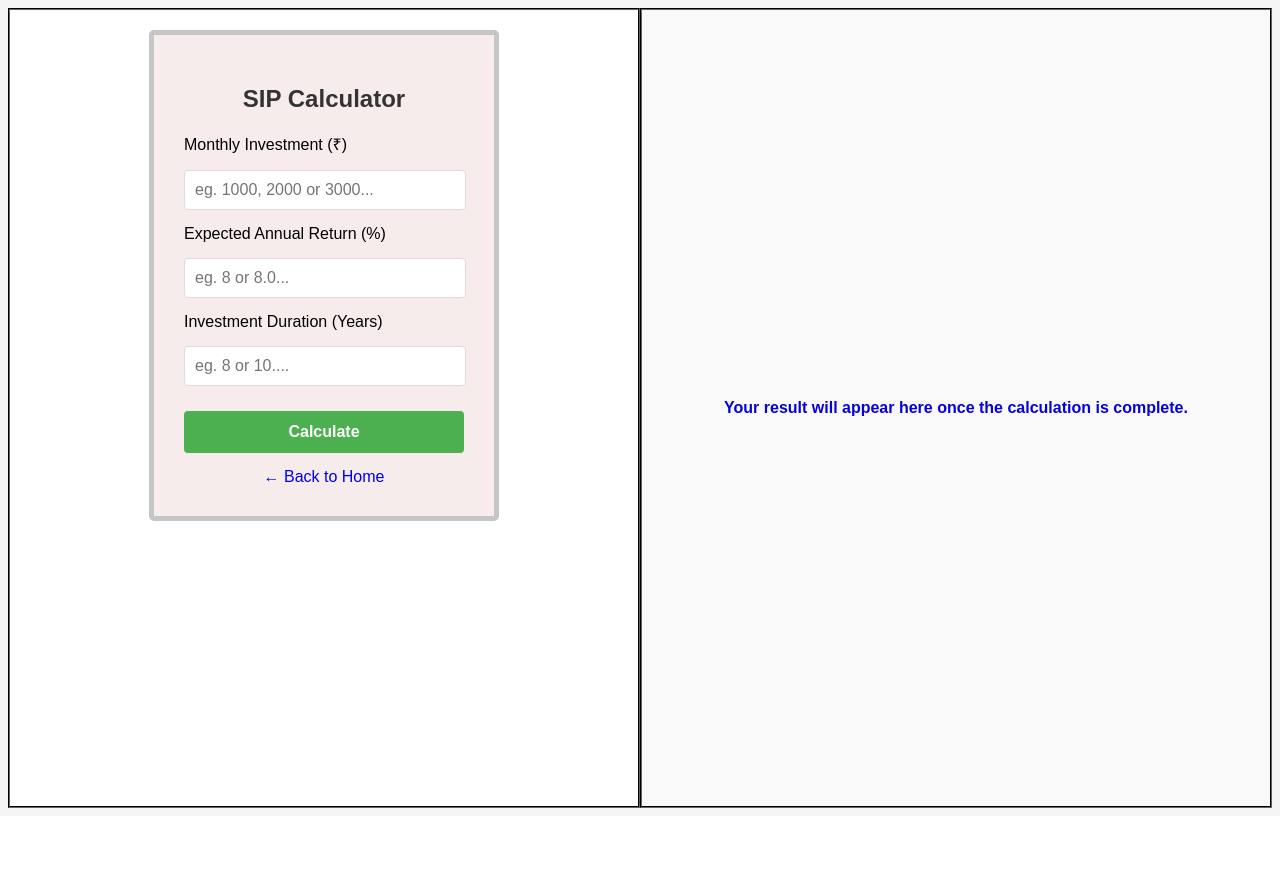
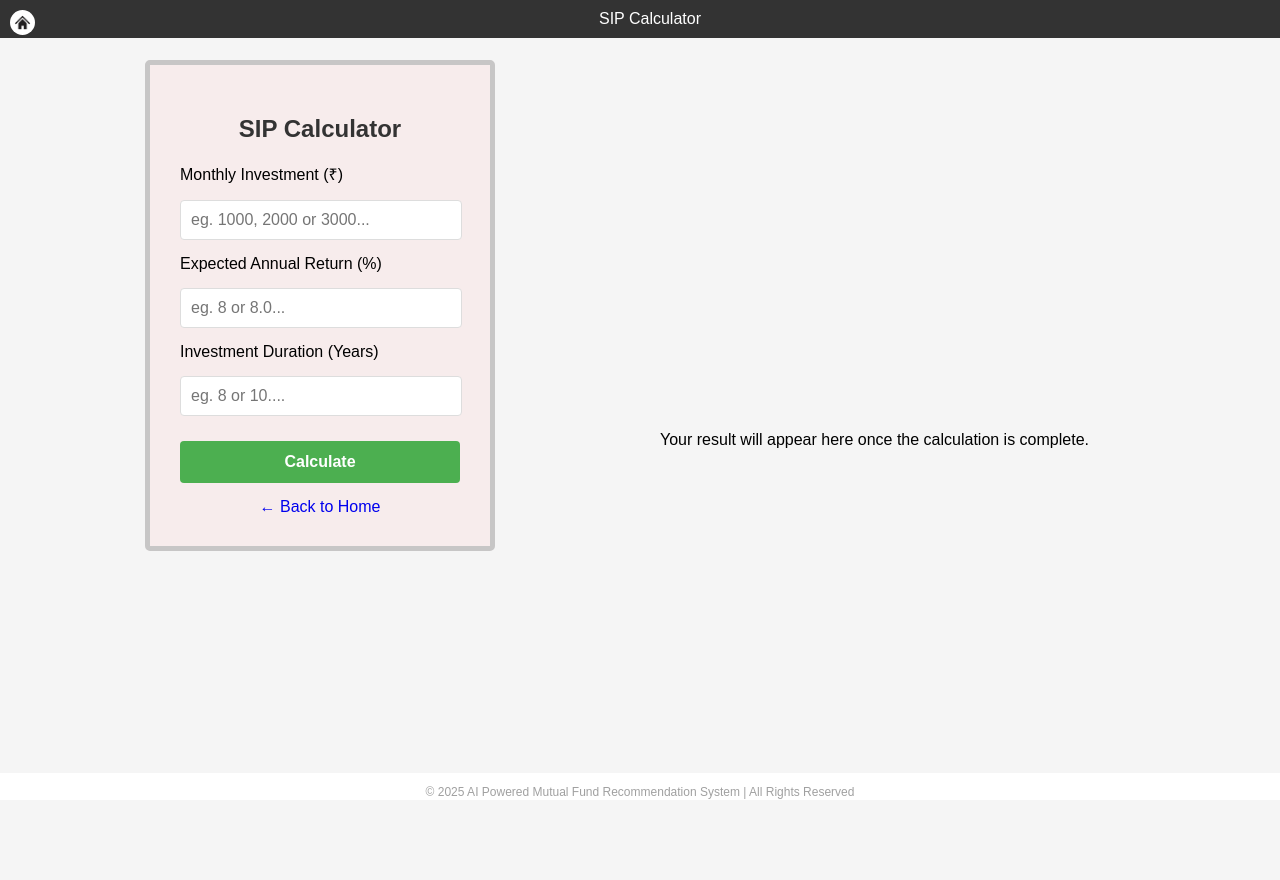
Before and after one commit to ajay9875/Mutual_Fund_Recommender, a Django app: page /sip-calculator/ in a window 1280 px wide. Before the commit the page ends 808 px from the top, so only its background shows below. Run offline with Django 5.2, Linux system fonts and the light colour scheme.

Commit message:
Sip_calculator and page and logic updated successfully.

```diff
--- a/Myapp/static/css/Sip_calculator.css
+++ b/Myapp/static/css/Sip_calculator.css
@@ -3,11 +3,37 @@ body {
     font-family: Arial, sans-serif;
     background-color: #f5f5f5;
     min-height: 100vh;
+    margin: 20px 0px 20px 0px;
+}
+.header {
+    position:fixed;
+    width:100%;
+    top:0;
+    left:0;
+    padding: 10px;
+    background-color: #333;
+    color: white;
+    text-align: center;
+    place-items: center;
 }
 label, input {
     width: 93%;
     display: block;
     margin-bottom: 15px;
+}
+/* Home button Style */
+.home {
+    height: 30px;
+    width: 30px;
+    position: fixed;
+    top: 10px;
+    left: 10px;
+    z-index: 1000;
+}
+.home img {
+    height: 25px;
+    width: 25px;
+    border-radius: 100%;
 }
 input {
     padding: 10px;
@@ -19,6 +45,7 @@ input {
     width: 100%;
     max-width: 350px; /* or 450px */
     margin: 0 auto;
+    margin-top: 20px;
     padding: 30px;
     background-color: rgb(247, 236, 236);
     border-radius: 5px;
@@ -50,12 +77,14 @@ input {
     justify-self: center;
 }
 .result {
-    margin-top: 0px;
+    justify-self: center;
     background-color: white;
     padding: 10px 35px 10px 35px;
     border-radius: 10px;
     box-shadow: 0 2px 10px rgba(0,0,0,0.1);
     text-align: center;
+    max-height: 550px;
+    max-width: 600px;
 }
 .result-title {
     font-size: 18px;
@@ -99,8 +128,8 @@ input {
     margin: 0;
 }
 
-p{
-    color:#0602db;
+.right p:nth-of-type(2){
+    color: #4CAF50;
     font-weight: bolder;
     font-size: medium;
 }
@@ -125,14 +154,24 @@ p{
 }
         /* Left side styles (form) */
 .left {
-    background-color: #ffffff;
-    border: 2px groove #131212;
+    min-height: 100vh;
 }
 
 /* Right side styles (results) */
 .right {
-    background-color: #f9f9f9;
     justify-content: center; /* Center content vertically */
-    align-items: center; /* Center content horizontally */
-    border: 2px groove #131212;
+    min-height: 100vh;
 }
+/* Footer Styles */
+.footer {
+    position: fixed;
+    bottom: 0;
+    width: 100%;
+    background: white;
+    color: rgb(160, 160, 160); /* Black text */
+    text-align: center; /* Centered text */
+    font-size: 12px; /* Slightly larger for readability */
+    padding: 0px 0px 2px 0px; /* Reduced padding for a strip-like appearance */
+    font-weight: 500;
+    height: 25px;
+}
--- a/Myapp/templates/Forgetpass.html
+++ b/Myapp/templates/Forgetpass.html
@@ -1,7 +1,7 @@
 {% extends 'Header.html' %}
 {% load static %}
 
-{% block title %} {{ title }} {% endblock %}
+{% block title %} {{ title }} {% endblock title %}
 
 {% block extra_css %}
     <link rel="stylesheet" href="{% static 'css/Allmessage.css' %}">
--- a/Myapp/templates/Sip_calculator.html
+++ b/Myapp/templates/Sip_calculator.html
@@ -5,11 +5,22 @@
     <meta charset="UTF-8">
     <meta name="viewport" content="width=device-width, initial-scale=1.0">
     <link rel="stylesheet" href="{% static 'css/Sip_calculator.css' %}">
+    <link rel="stylesheet" href="{% static 'css/Allmessage.css' %}">
     <link rel="icon" type="image/x-icon" href="{% static 'favicon/favicon.png' %}">
     <script src="https://cdn.jsdelivr.net/npm/chart.js"></script>
+    <script src="{% static 'javascript/allmessage.js' %}"></script>
     <title>SIP Calculator</title>
 </head>
 <body>
+    <!-- Reusable Header -->
+    <header class="header">
+        SIP Calculator
+    </header>
+
+    <div class="home">
+        <a href="/" class="btn"><img src="{% static 'icons/homeicon.png'%}"></a>
+      </div>
+
     <div class="left">
       <div class="form-container">
         <h2 style="text-align: center; color: #333;">SIP Calculator</h2>
@@ -33,6 +44,12 @@
     </div>
       <div class="right">
         {% if calculated %}
+        {% for message in messages %}
+            <div class="message {% if message.tags %}{{ message.tags }}{% endif %}">
+                <div class='msg'> {{ message }} </div>
+              </div>
+            </div>
+            {% endfor %}
         <div class="result">
             <p class="result-title">The total value of your investment after {{ investment_duration }} Years will be</p>
             <p class="result-total">₹{{ future_value }}</p>
@@ -108,11 +125,21 @@
             });
         </script>
         {% elif error %}
-        <div class="error-message">{{ error }}</div>
-        {% else %}
+        <!-- Flashed message will be appear here -->
+        {% for message in messages %}
+                <div class="message {% if message.tags %}{{ message.tags }}{% endif %}">
+                   <div class='msg'> {{ message }} </div>
+                  </div>
+                </div>
+            {% endfor %}
+       {% else %}
             <p>Your result will appear here once the calculation is complete.</p>
         {% endif %}
       </div>
   </div>
+          <!-- Footer -->
+            <footer class="footer">
+                <p>&copy; 2025 AI Powered Mutual Fund Recommendation System | All Rights Reserved</p>
+            </footer>
 </body>
 </html>
--- a/Myapp/views.py
+++ b/Myapp/views.py
@@ -420,37 +420,64 @@ def userdashboard(request):
     }
     return render(request, 'Index.html', context)
 
-# To calculate sip
+# Calculate sip
 def sip_calculator(request):
-    if request.method == 'POST':
-        try:
-            monthly_investment = float(request.POST.get('monthly_investment'))
-            investment_duration = int(request.POST.get('investment_duration'))
-            annual_return = float(request.POST.get('annual_return'))
+    if request.method != 'POST':
+        return render(request, 'Sip_calculator.html')
 
-            r = annual_return / 12 / 100  # monthly interest rate
-            n = investment_duration * 12  # total months
+    try:
+        # Get and validate inputs
+        monthly_investment = float(request.POST.get('monthly_investment', 0))
+        investment_duration = int(request.POST.get('investment_duration', 0))
+        annual_return = float(request.POST.get('annual_return', 0))
 
-            fv = monthly_investment * (((1 + r) ** n - 1) / r) * (1 + r)
-            fv = round(fv)
-            invested = round(monthly_investment * n)
-            gain = round(fv - invested)
+        # Input validation with immediate returns on error
+        MAX_MONTHLY_INVESTMENT = 100000000  # 10 crore
+        MAX_DURATION = 80  # 80 years
+        MAX_RETURN = 100  # 100%
 
-            context = {
-                'monthly_investment': monthly_investment,
-                'investment_duration': investment_duration,
-                'annual_return': annual_return,
-                'future_value': fv,
-                'invested_amount': invested,
-                'gain': gain,
-                'calculated': True,
-            }
-        except Exception as e:
-            context = {'error': "Invalid input. Please check your values."}
-    else:
-        context = {}
+        if monthly_investment <= 0:
+            raise ValueError("Monthly investment must be positive")
+        if monthly_investment > MAX_MONTHLY_INVESTMENT:
+            messages.error(request, f"Monthly investment cannot exceed ₹{MAX_MONTHLY_INVESTMENT:,}")
+            return render(request, 'Sip_calculator.html', {'error': True})
 
-    return render(request, 'Sip_calculator.html', context)
+        if investment_duration <= 0:
+            messages.error(request, "Investment duration must be positive")
+            return render(request, 'Sip_calculator.html', {'error': True})
+        if investment_duration > MAX_DURATION:
+            messages.error(request, f"Investment duration cannot exceed {MAX_DURATION} years")
+            return render(request, 'Sip_calculator.html', {'error': True})
+
+        if annual_return <= 0:
+            messages.error(request, "Expected return must be positive")
+            return render(request, 'Sip_calculator.html', {'error': True})
+        if annual_return > MAX_RETURN:
+            messages.error(request, f"Expected return cannot exceed {MAX_RETURN}%")
+            return render(request, 'Sip_calculator.html', {'error': True})
+
+        # Calculation (only reaches here if all validations pass)
+        r = annual_return / 12 / 100  # monthly interest rate
+        n = investment_duration * 12  # total months
+
+        fv = monthly_investment * (((1 + r) ** n - 1) / r) * (1 + r)
+
+        return render(request, 'Sip_calculator.html', {
+            'monthly_investment': round(monthly_investment),
+            'investment_duration': investment_duration,
+            'annual_return': round(annual_return),
+            'future_value': round(fv),
+            'invested_amount': round(monthly_investment * n),
+            'gain': round(fv - monthly_investment * n),
+            'calculated': True,
+        })
+
+    except ValueError as e:
+        messages.error(request, str(e))
+        return render(request, 'Sip_calculator.html', {'error': True})
+    except Exception as e:
+        messages.error(request, "Invalid input format. Please enter numeric values")
+        return render(request, 'Sip_calculator.html', {'error': True})
 
 # Handle login request by user
 def loginUser(request):
--- a/Myproject/settings.py
+++ b/Myproject/settings.py
@@ -10,7 +10,6 @@ BASE_DIR = Path(__file__).resolve().parent.parent
 
 # SECURITY WARNING: keep the secret key used in production secret!
 SECRET_KEY = config("SECRET_KEY")
-#print(SECRET_KEY)
 
 # Ensure DEBUG is True for development not for deployment
 DEBUG = False
@@ -71,7 +70,6 @@ TEMPLATES = [
 ]
 
 WSGI_APPLICATION = 'Myproject.wsgi.application'
-
 
 # Database
 # https://docs.djangoproject.com/en/5.1/ref/settings/#databases
```
Also changed, not shown: Myapp/static/css/Fund_details.css (+40 -1 lines), Myapp/static/css/Header.css (+7 -7 lines), Myapp/static/css/Index.css (+12 -0 lines), Myapp/templates/Fund_details.html (+12 -0 lines), Myapp/templates/Index.html (+4 -4 lines).
